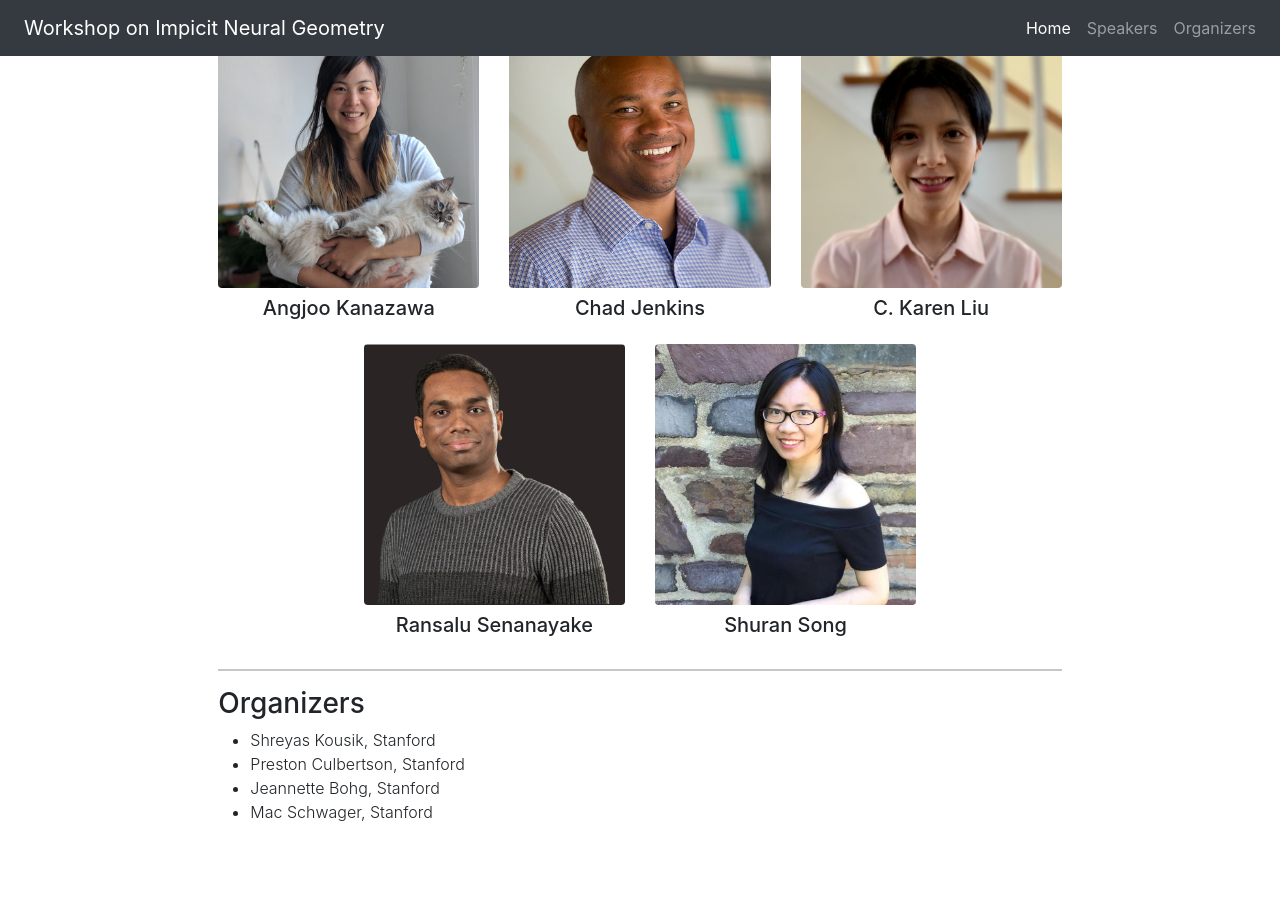
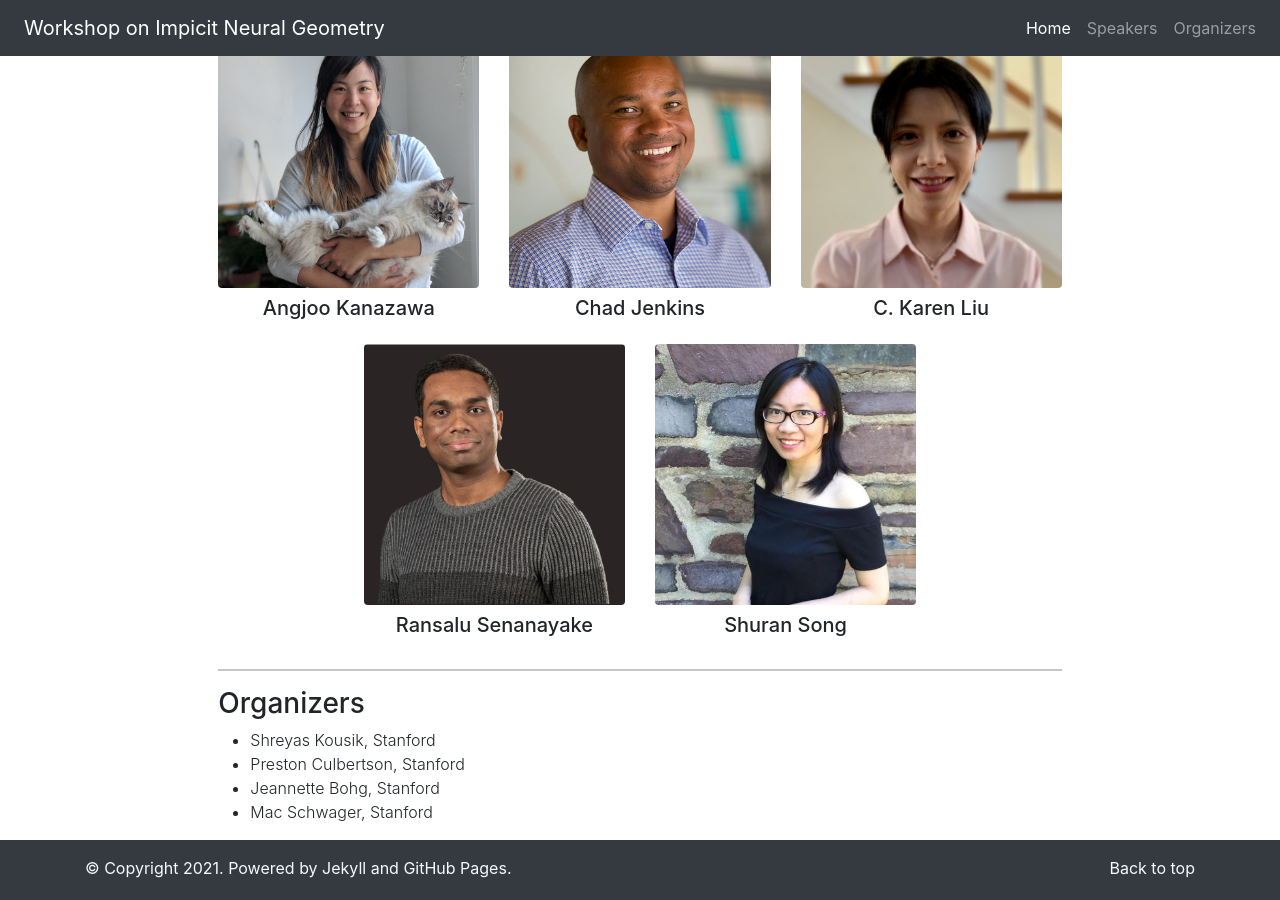
Before and after one commit to neural-implicit-workshop/neural-implicit-workshop.github.io, a Jekyll site: the page built from index.markdown, in a window 1280 px wide and 900 px high, scrolled down 1270 px. Built offline with Jekyll 4.4.1, drawn with Linux system fonts in a browser that asks for light colours; before the commit the page ends 2110 px from its top, so only the background shows below that.

Commit message:
aded page footer

```diff
--- a/_layouts/default.html
+++ b/_layouts/default.html
@@ -56,6 +56,15 @@
         </div>
       </div>
     </main>
+
+    <footer class="text-light py-3 bg-dark">
+      <div class="container">
+        <p class="float-end mb-1">
+          <a class="link-light" href="#">Back to top</a>
+        </p>
+        <p class="mb-1">© Copyright 2021. Powered by <a class="link-light" href="https://jekyllrb.com/">Jekyll</a> and <a class="link-light" href="https://pages.github.com/"> GitHub Pages</a>.
+      </div>
+    </footer>
     <!-- Bootstrap core JavaScript
     ================================================== -->
     <!-- Placed at the end of the document so the pages load faster -->
```
